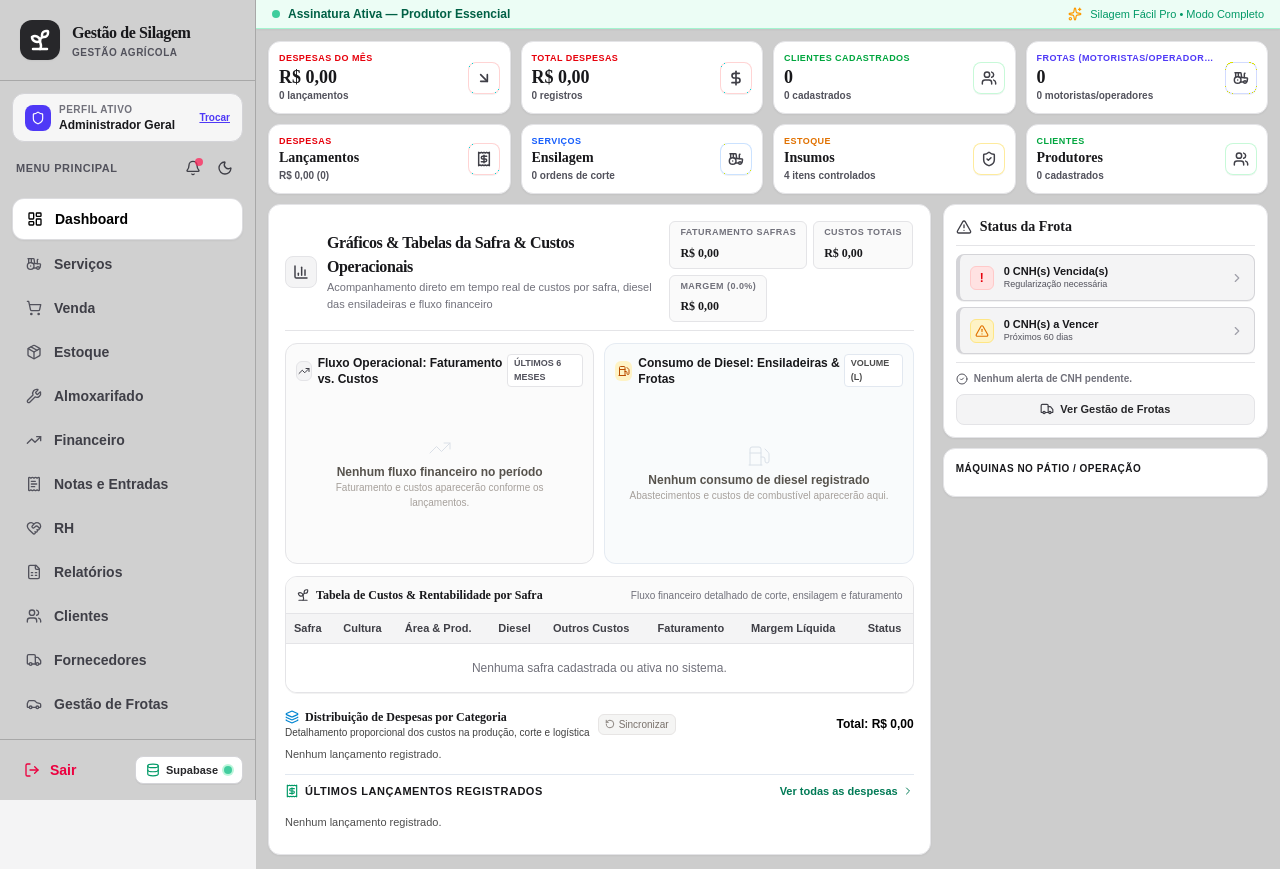
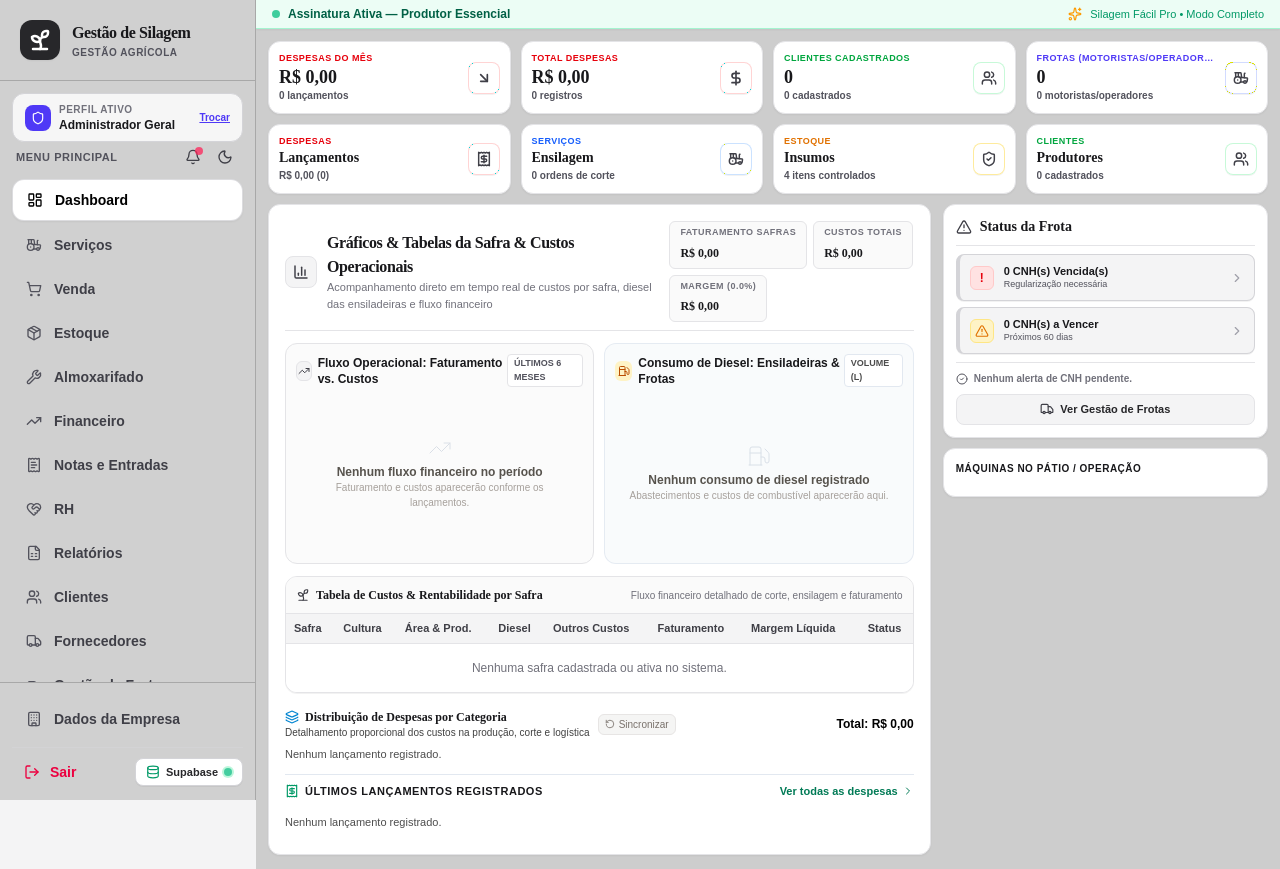
Before and after one commit to alissonpagotto/Gestao-de-silagem-e-maquinas, a React (Vite) app: page / in a window 1280 px wide. Built offline with nearby package versions, Linux system fonts and the light colour scheme.

Commit message:
feat: add frotas module to sidebar and menu order
Integrate the 'frotas' module into the application navigation, ensuring it is positioned correctly relative to existing menu items in both the sidebar and the reorder modal.

```diff
--- a/src/components/layout/ReorderMenuModal.tsx
+++ b/src/components/layout/ReorderMenuModal.tsx
@@ -84,6 +84,14 @@ export const ReorderMenuModal: React.FC<ReorderMenuModalProps> = ({
           validOrder.splice(finIndex + 1, 0, 'fiscal');
         } else {
           validOrder.push('fiscal');
+        }
+      }
+      if (!validOrder.includes('frotas')) {
+        const fornIndex = validOrder.indexOf('fornecedores');
+        if (fornIndex !== -1) {
+          validOrder.splice(fornIndex + 1, 0, 'frotas');
+        } else {
+          validOrder.push('frotas');
         }
       }
       const missing = ALL_MENU_ITEMS.filter(m => !validOrder.includes(m.id)).map(m => m.id);
--- a/src/components/layout/Sidebar.tsx
+++ b/src/components/layout/Sidebar.tsx
@@ -8,6 +8,7 @@ import {
   Sun,
   Moon,
   Lock,
+  Building,
   Building2,
   FileSpreadsheet,
   ShieldCheck,
@@ -90,6 +91,19 @@ export const Sidebar: React.FC<SidebarProps> = ({
               valid.splice(estIndex + 1, 0, 'almoxarifado');
             } else {
               valid.push('almoxarifado');
+            }
+          }
+          if (!valid.includes('frotas')) {
+            const fornIndex = valid.indexOf('fornecedores');
+            if (fornIndex !== -1) {
+              valid.splice(fornIndex + 1, 0, 'frotas');
+            } else {
+              const baseIndex = valid.indexOf('cadastros_base');
+              if (baseIndex !== -1) {
+                valid.splice(baseIndex, 0, 'frotas');
+              } else {
+                valid.push('frotas');
+              }
             }
           }
           if (!valid.includes('cadastros_base')) {
@@ -206,17 +220,24 @@ export const Sidebar: React.FC<SidebarProps> = ({
     .map(id => ALL_MENU_ITEMS.find(m => m.id === id))
     .filter((item): item is MenuItemDef => Boolean(item));
 
+  // 1. Menus principais (Dashboard até Cadastros Base) que ficam na lista com rolagem flexível
+  const middleNavItems = navItems.filter(item => item.id !== 'configuracoes' && item.id !== 'empresa');
+
+  // 2. Estado de acesso do botão Dados da Empresa (fixado obrigatoriamente no rodapé)
+  const isEmpresaRestricted = isModuleRestricted('configuracoes');
+  const isEmpresaActive = activeTab === 'configuracoes' || activeTab === 'empresa';
+
   return (
     <>
       <aside
         id="main-sidebar"
         className={`
-          no-print fixed inset-y-0 left-0 z-40 w-64 bg-zinc-200 dark:bg-stone-900 border-r border-zinc-300 dark:border-stone-800 flex flex-col justify-between transition-transform duration-300 ease-in-out
+          no-print fixed inset-y-0 left-0 z-40 w-64 bg-zinc-200 dark:bg-stone-900 border-r border-zinc-300 dark:border-stone-800 flex flex-col transition-transform duration-300 ease-in-out h-screen max-h-screen overflow-hidden
           ${isOpenMobile ? 'translate-x-0' : '-translate-x-full lg:translate-x-0'}
         `}
       >
-        {/* Top Section: Logo & Brand */}
-        <div className="flex flex-col flex-1 overflow-y-auto bg-zinc-200 dark:bg-stone-900 scrollbar-none">
+        {/* Top Section: Cabeçalho da Empresa, Sessão Ativa & Título do Menu (Fixo) */}
+        <div className="shrink-0 bg-zinc-200 dark:bg-stone-900">
 
           {/* Brand Header */}
           <div className="p-4 sm:p-5 border-b border-zinc-300 dark:border-stone-800 flex items-center space-x-3 cursor-pointer bg-zinc-200/90 dark:bg-stone-900" onClick={() => handleSelect('dashboard')}>
@@ -246,7 +267,7 @@ export const Sidebar: React.FC<SidebarProps> = ({
           </div>
 
           {/* CHIP DE SESSÃO ATIVA & NÍVEL DE ACESSO */}
-          <div className="px-3 pt-3">
+          <div className="px-3 pt-3 h-[50px]">
             <button
               type="button"
               onClick={() => setIsSessionModalOpen(true)}
@@ -312,10 +333,13 @@ export const Sidebar: React.FC<SidebarProps> = ({
               )}
             </div>
           </div>
+        </div>
 
-          {/* Navigation List */}
-          <nav className="p-3 space-y-1">
-            {navItems.map((item) => {
+        {/* 1. ATIVAR ROLAGEM EXCLUSIVA NA LISTA DE MENUS (NAV):
+            flex-1 overflow-y-auto scrollbar-none max-h-[calc(100vh-180px)] */}
+        <div className="flex-1 min-h-0 overflow-y-auto scrollbar-none max-h-[calc(100vh-180px)] px-3 py-1 space-y-1">
+          <nav className="space-y-1">
+            {middleNavItems.map((item) => {
               const Icon = item.icon;
               const isRestricted = isModuleRestricted(item.id);
 
@@ -326,7 +350,6 @@ export const Sidebar: React.FC<SidebarProps> = ({
               const isActive =
                 isCadastrosBaseActive ||
                 activeTab === item.id ||
-                (item.id === 'configuracoes' && (activeTab === 'configuracoes' || activeTab === 'empresa')) ||
                 (item.id === 'venda' && (activeTab === 'venda' || activeTab === 'vendas')) ||
                 (item.id === 'fiscal' && (activeTab === 'nfe_notas' || activeTab === 'nfe_importar' || activeTab === 'documentos_entrada' || activeTab === 'entradas')) ||
                 (item.id === 'financeiro' && activeTab === 'despesas') ||
@@ -453,13 +476,58 @@ export const Sidebar: React.FC<SidebarProps> = ({
               );
             })}
           </nav>
-
         </div>
 
-        {/* Bottom Section: Logout & Supabase */}
-        <div className="p-3 border-t border-zinc-300 dark:border-stone-800 bg-zinc-200/90 dark:bg-stone-900 flex items-center justify-between gap-2">
+        {/* 2. FIXAR O RODAPÉ DA SIDEBAR (DADOS DA EMPRESA E SAIR):
+            Container fixado no rodapé absoluto da barra lateral com Dados da Empresa e Logout */}
+        <div className="mt-auto pt-4 border-t border-gray-200 dark:border-stone-800 bg-zinc-200 dark:bg-stone-900 p-3 space-y-2 shrink-0">
+          {/* Botão Fixo: Dados da Empresa (Single Link, sem sub-menus e sem seta >) */}
+          <button
+            id="sidebar-nav-configuracoes"
+            type="button"
+            onClick={() => handleSelect('configuracoes')}
+            className={`
+              w-full flex items-center justify-between px-3.5 py-2.5 rounded-xl text-xs sm:text-sm font-semibold transition cursor-pointer group
+              ${
+                isEmpresaRestricted
+                  ? 'bg-rose-50/60 text-zinc-600 dark:bg-rose-950/20 dark:text-stone-400 hover:bg-rose-100/70 border border-dashed border-rose-300/70'
+                  : isEmpresaActive
+                    ? 'bg-white text-black font-black shadow-xs border border-zinc-300/80 dark:bg-stone-800 dark:text-white dark:border-stone-700'
+                    : 'text-zinc-700 dark:text-stone-300 hover:bg-zinc-300/60 dark:hover:bg-stone-800 hover:text-zinc-900 dark:hover:text-white'
+              }
+            `}
+          >
+            <div className="flex items-center space-x-3 truncate">
+              <Building
+                className={`w-4 h-4 shrink-0 transition ${
+                  isEmpresaRestricted
+                    ? 'text-rose-500'
+                    : isEmpresaActive ? 'text-black dark:text-white' : 'text-zinc-600 group-hover:text-zinc-900 dark:text-stone-400 dark:group-hover:text-white'
+                }`}
+              />
+              <span
+                className={`truncate ${
+                  isEmpresaRestricted
+                    ? 'text-zinc-500 dark:text-stone-400'
+                    : isEmpresaActive ? 'text-black font-black dark:text-white' : 'text-zinc-700 group-hover:text-zinc-900 dark:text-stone-300 dark:group-hover:text-white'
+                }`}
+              >
+                Dados da Empresa
+              </span>
+            </div>
+
+            {isEmpresaRestricted && (
+              <span title="Acesso Bloqueado para este Cargo">
+                <Lock className="w-3.5 h-3.5 text-rose-500" />
+              </span>
+            )}
+          </button>
+
+          {/* Linha de Logout e Controle do Supabase */}
+          <div className="flex items-center justify-between gap-2 pt-2 border-t border-zinc-300/70 dark:border-stone-800/80">
             <button
               id="btn-sidebar-logout"
+              type="button"
               onClick={() => {
                 if (onLogout) {
                   onLogout();
@@ -467,7 +535,7 @@ export const Sidebar: React.FC<SidebarProps> = ({
                   setActiveTab('dashboard');
                 }
               }}
-            className="flex items-center space-x-2.5 px-3 py-2 rounded-xl text-xs sm:text-sm font-bold text-rose-600 hover:bg-rose-100/70 hover:text-rose-700 dark:text-rose-400 dark:hover:bg-rose-950/30 transition cursor-pointer"
+              className="flex items-center space-x-2.5 px-3 py-1.5 rounded-xl text-xs sm:text-sm font-bold text-rose-600 hover:bg-rose-100/70 hover:text-rose-700 dark:text-rose-400 dark:hover:bg-rose-950/30 transition cursor-pointer"
             >
               <LogOut
                 className="w-4 h-4 text-rose-600 dark:text-rose-400 shrink-0"
@@ -477,6 +545,7 @@ export const Sidebar: React.FC<SidebarProps> = ({
 
             <div className="shrink-0">
               <SupabaseStatusControl dropdownPosition="up" />
+            </div>
           </div>
         </div>
 
```
Lines whose indentation alone changed are shown as unchanged.
